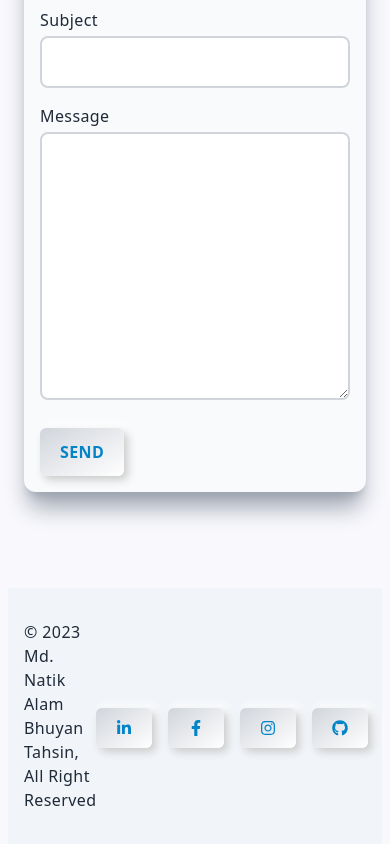
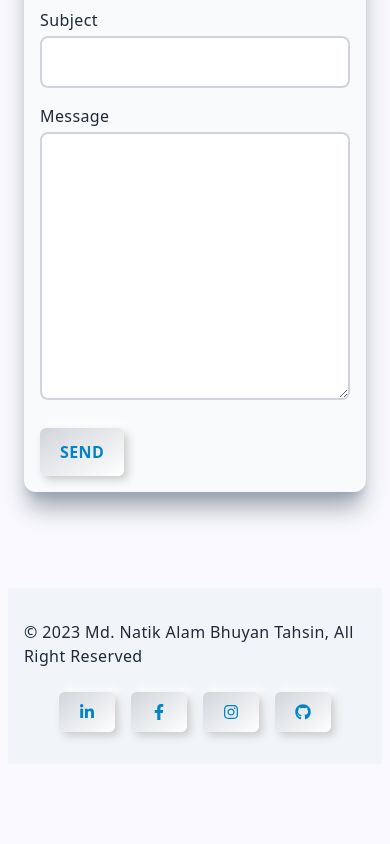
Before and after one commit to Tahsin0604/Portfolio-Website, a Next.js app: page / in a window 390 px wide. Shown: the part 5276-6120 px from the top of the page. After the commit the page ends 6040 px from the top, so only its background shows below. Built offline with nearby package versions, Linux system fonts and the light colour scheme.

Commit message:
footer fixed

```diff
--- a/src/components/Footer.jsx
+++ b/src/components/Footer.jsx
@@ -3,7 +3,7 @@ import Social from "./Social";
 
 const Footer = () => {
   return (
-    <div className="flex justify-between items-center custom-container py-8 bg-slate-100">
+    <div className="flex flex-col lg:flex-row justify-center lg:justify-between items-center custom-container py-8 bg-slate-100">
       <div>
         © {new Date().getFullYear()} Md. Natik Alam Bhuyan Tahsin, All Right
         Reserved
```
